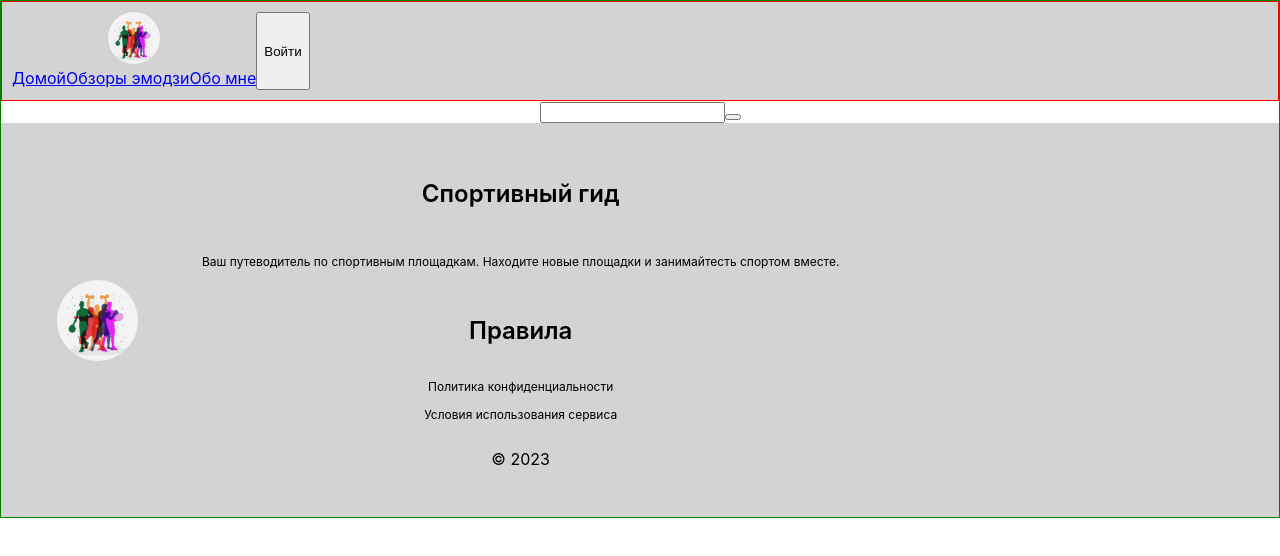
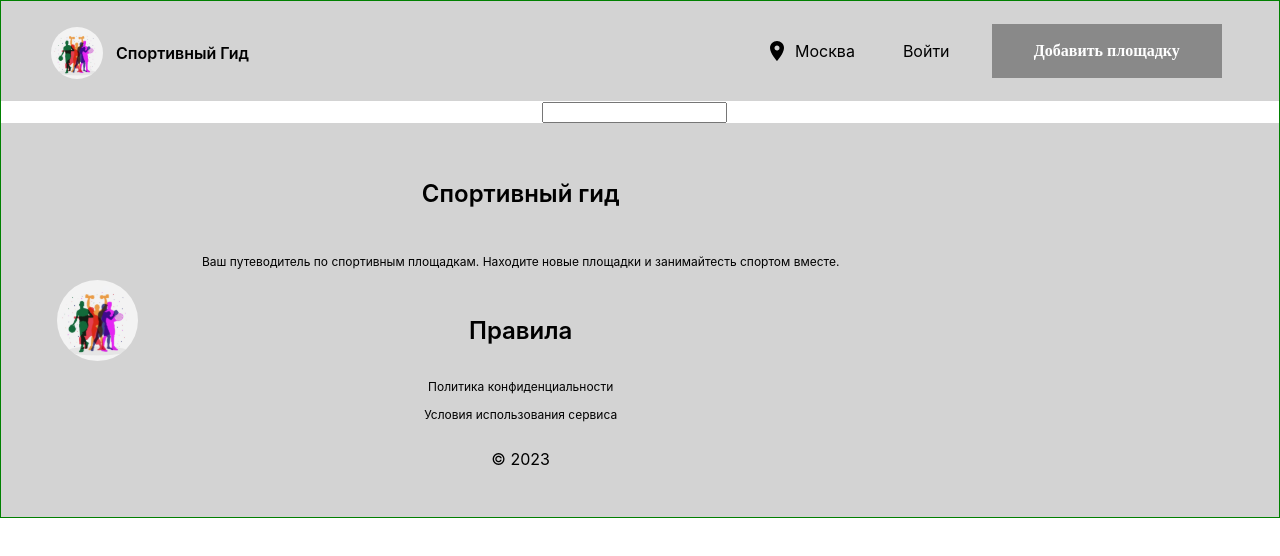
Before and after one commit to Sports-Guide/sports-guide-frontend, a React (Create React App) app: page /signin in a window 1280 px wide. Shown: the top 556 px of the page. Built offline with nearby package versions, Linux system fonts and the light colour scheme.

Commit message:
made a header and added two buttons

```diff
--- a/src/components/Button/Button.scss
+++ b/src/components/Button/Button.scss
@@ -0,0 +1,13 @@
+.button {
+	font-family: Inter;
+	font-size: 16px;
+	font-weight: 400;
+	line-height: 19px;
+	letter-spacing: 0em;
+	text-align: left;
+    color: rgba(0, 0, 0, 1);
+    border: none;
+    border: none;
+    background: none;
+    cursor: pointer;
+}
--- /dev/null
+++ b/src/components/Button/ButtonAppSite.jsx
@@ -0,0 +1,22 @@
+import PropTypes from 'prop-types';
+import './ButtonAppSite.scss';
+
+export function ButtonAppSite({ onClick, type, disabled, label }) {
+	return (
+		<button
+			className="button-app"
+			onClick={onClick}
+			type={type}
+			disabled={disabled}
+		>
+			{label}
+		</button>
+	);
+}
+
+ButtonAppSite.propTypes = {
+	onClick: PropTypes.func.isRequired,
+	type: PropTypes.string.isRequired,
+	disabled: PropTypes.bool.isRequired,
+	label: PropTypes.string.isRequired,
+};
--- /dev/null
+++ b/src/components/Button/ButtonAppSite.scss
@@ -0,0 +1,15 @@
+.button-app {
+	width: 246px;
+	height: 54px;
+	padding: 18px, 36px, 18px, 36px;
+	gap: 10px;
+	background-color: rgba(137, 137, 137, 1);
+	color: white;
+	border: none;
+	font-family: Comic Neue;
+	font-size: 16px;
+	font-weight: 700;
+	line-height: 18px;
+	letter-spacing: 0em;
+    cursor: pointer;
+}
--- /dev/null
+++ b/src/components/Button/ButtonMap.jsx
@@ -0,0 +1,31 @@
+import PropTypes from 'prop-types';
+import './Button.scss';
+import './ButtonMap.scss';
+import ButtonLocation from '../../images/mdi_location.svg';
+
+export function ButtonMap({ onClick, type, disabled, label }) {
+	return (
+		<div className="button-container">
+			<img
+				src={ButtonLocation}
+				alt="Локация"
+				className="button-container__marker"
+			/>
+			<button
+				className="button"
+				onClick={onClick}
+				type={type}
+				disabled={disabled}
+			>
+				{label}
+			</button>
+		</div>
+	);
+}
+
+ButtonMap.propTypes = {
+	onClick: PropTypes.func.isRequired,
+	type: PropTypes.string.isRequired,
+	disabled: PropTypes.bool.isRequired,
+	label: PropTypes.string.isRequired,
+};
--- /dev/null
+++ b/src/components/Button/ButtonMap.scss
@@ -0,0 +1,9 @@
+.button-container {
+	display: flex;
+    align-items: center;
+}
+.button-container__marker {
+	width: 24px;
+	height: 24px;
+	padding: 2px, 5px, 2px, 5px;
+}
--- a/src/components/Header/Header.jsx
+++ b/src/components/Header/Header.jsx
@@ -1,7 +1,9 @@
 import React from 'react';
 import PropTypes from 'prop-types';
-import { NavLink } from 'react-router-dom';
+
 import { Button } from '../Button/Button';
+import { ButtonAppSite } from '../Button/ButtonAppSite';
+import { ButtonMap } from '../Button/ButtonMap';
 import logo from '../../images/logo.svg';
 import './Header.scss';
 
@@ -9,24 +11,20 @@ export function Header({ onLogIn, onLogOut, loggedIn }) {
 	return (
 		<header className="header">
 			<div className="header__container">
+				<div className="header__logo">
 					<img className="logo" src={logo} alt="" />
-				<nav className="menu">
-					<NavLink to="/" className="menu__link">
-						Домой
-					</NavLink>
-					<NavLink to="/reviews" className="menu__link">
-						Обзоры эмодзи
-					</NavLink>
-					<NavLink to="/about-me" className="menu__link">
-						Обо мне
-					</NavLink>
-				</nav>
+					<h4 className="header__title">Спортивный Гид</h4>
 				</div>
+				<div className="header__buttons">
+					<ButtonMap label="Москва" />
 					{loggedIn ? (
 						<Button onClick={onLogOut} label="Выйти" />
 					) : (
 						<Button onClick={onLogIn} label="Войти" />
 					)}
+					<ButtonAppSite label="Добавить площадку" />
+				</div>
+			</div>
 		</header>
 	);
 }
--- a/src/components/Header/Header.scss
+++ b/src/components/Header/Header.scss
@@ -1,8 +1,44 @@
 .header {
 	display: flex;
-	border: 1px solid red;
 	background-color: lightgrey;
 	padding: 10px;
 	height: 100px;
 	color: black;
 }
+
+.header__container {
+	display: flex;
+	justify-content: space-between;
+	align-items: center;
+	width: 100%;
+}
+
+.header__logo {
+	margin-top: 4px;
+	margin-left: 40px;
+	display: flex;
+	align-items: center;
+
+	.logo {
+		margin-right: 13px;
+	}
+
+	.header__title {
+		font-family: Inter;
+		font-size: 16px;
+		font-weight: 600;
+		line-height: 19px;
+		letter-spacing: 0em;
+		text-align: left;
+	}
+}
+
+.header__buttons {
+	margin-right: 47px;
+	display: flex;
+	width: 457px;
+	height: 54px;
+	gap: 36px;
+
+
+}
```
Also changed, not shown: src/images/mdi_location.svg (added). Lines whose indentation alone changed are shown as unchanged.
